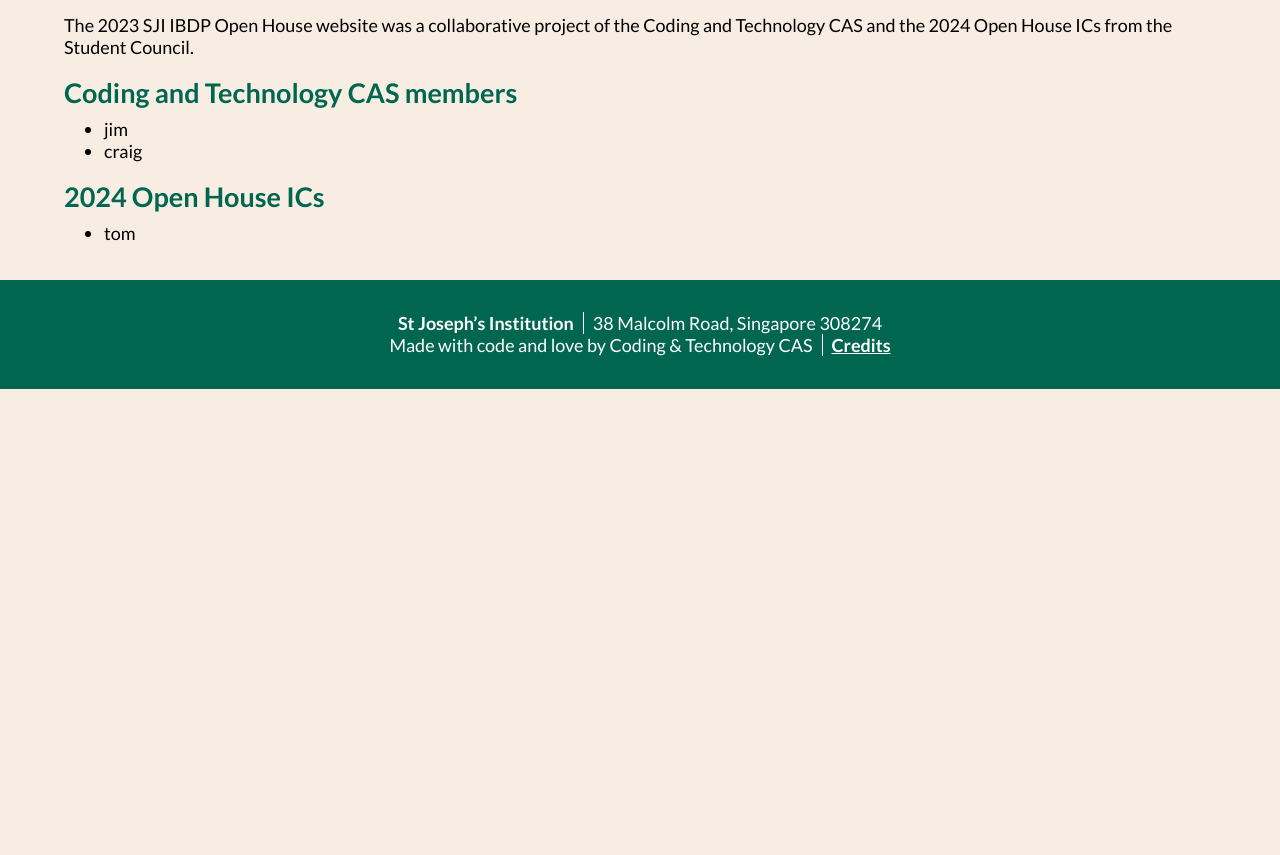
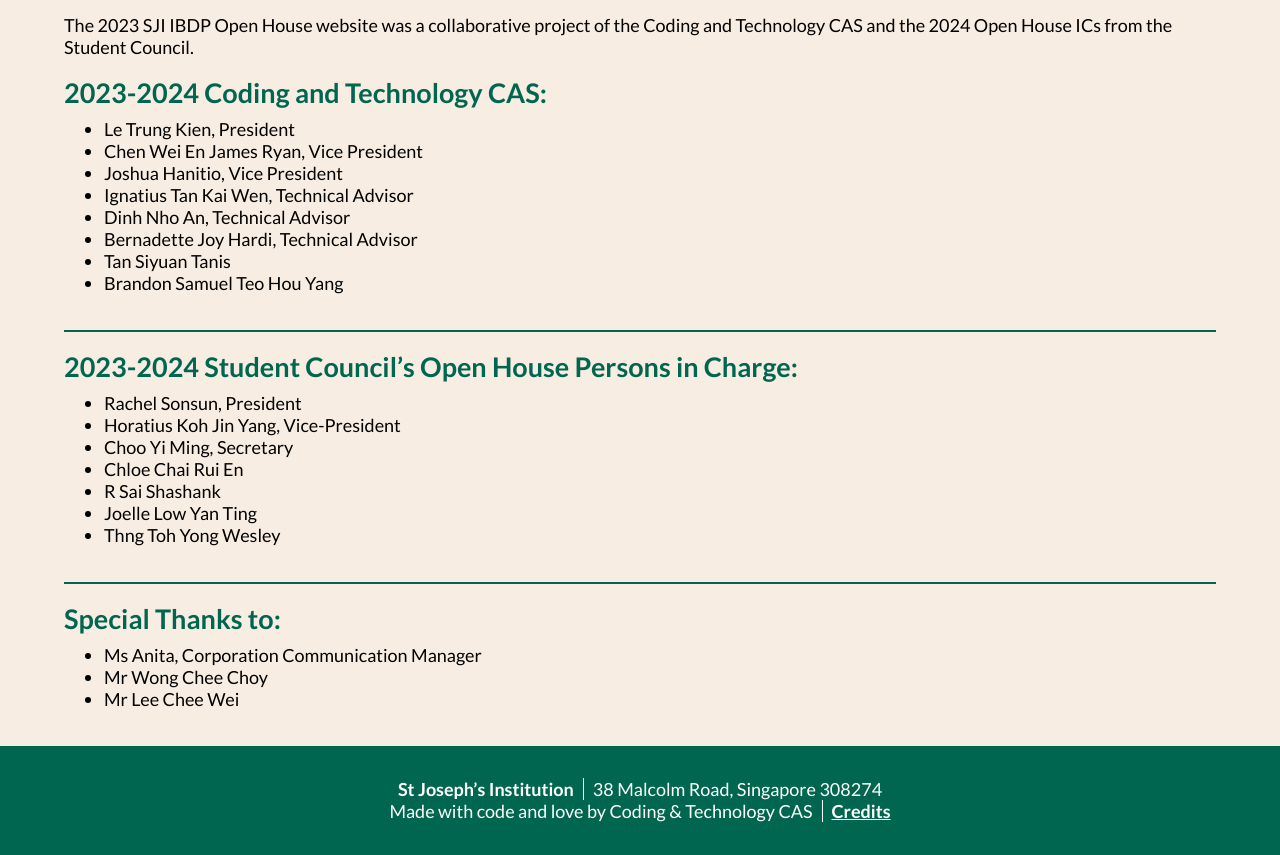
Before and after one commit to SJICodingCAS/ib-open-house, a Jekyll site: the page built from pages/credits.markdown, in a window 1280 px wide. Shown: the part 499-1354 px from the top of the page. Built offline with Jekyll 4.4.1, drawn with Linux system fonts in a browser that asks for light colours; some web fonts are replaced; before the commit the page ends 900 px from its top, so only the background shows below that.

Commit message:
"Credits updated"

```diff
--- a/pages/credits.markdown
+++ b/pages/credits.markdown
@@ -7,9 +7,30 @@ banner-image-url: /assets/images/test.png
 
 The 2023 SJI IBDP Open House website was a collaborative project of the Coding and Technology CAS and the 2024 Open House ICs from the Student Council.
 
-## Coding and Technology CAS members
-- jim
-- craig
+## 2023-2024 Coding and Technology CAS:
+- Le Trung Kien, President
+- Chen Wei En James Ryan, Vice President
+- Joshua Hanitio, Vice President
+- Ignatius Tan Kai Wen, Technical Advisor
+- Dinh Nho An, Technical Advisor
+- Bernadette Joy Hardi, Technical Advisor
+- Tan Siyuan Tanis
+- Brandon Samuel Teo Hou Yang
 
-## 2024 Open House ICs
-- tom
+---
+
+## 2023-2024 Student Council's Open House Persons in Charge:
+- Rachel Sonsun, President
+- Horatius Koh Jin Yang, Vice-President
+- Choo Yi Ming, Secretary
+- Chloe Chai Rui En
+- R Sai Shashank
+- Joelle Low Yan Ting
+- Thng Toh Yong Wesley
+
+---
+
+## Special Thanks to:
+- Ms Anita, Corporation Communication Manager
+- Mr Wong Chee Choy
+- Mr Lee Chee Wei
```
